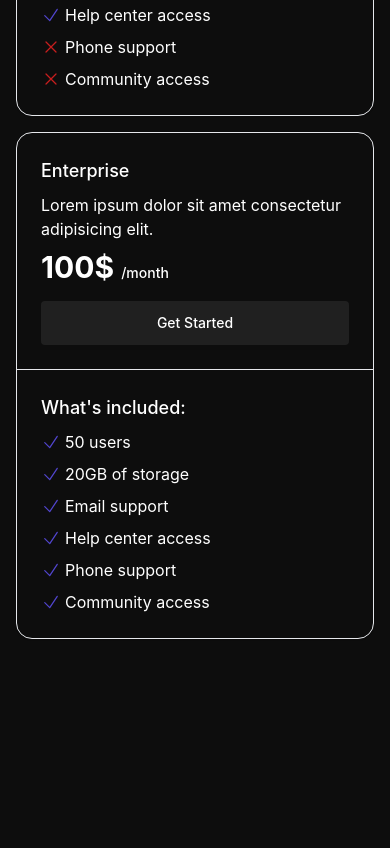
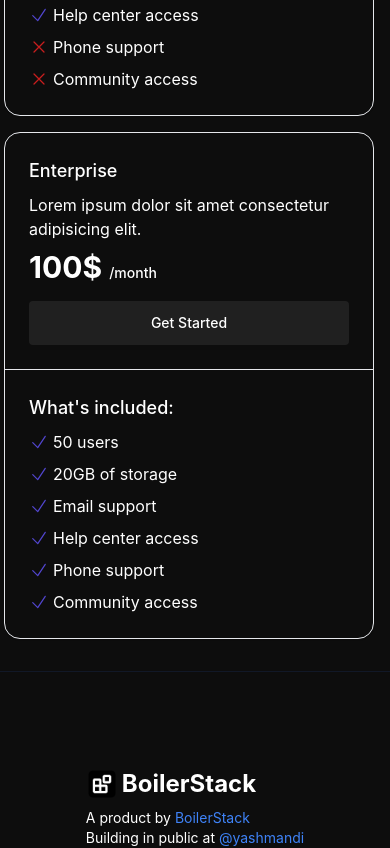
Before and after one commit to yashmandi/boilerstack, a React (Vite) app: page /pricing in a window 390 px wide. Shown: the part 1017-1865 px from the top of the page. Before the commit the page ends 1688 px from the top, so only its background shows below. Built offline with nearby package versions, Linux system fonts and the light colour scheme; a web font is replaced by a local one.

Commit message:
added footer in pricing

```diff
--- a/src/pages/Pricing.jsx
+++ b/src/pages/Pricing.jsx
@@ -1,11 +1,11 @@
 import React from "react";
 import NavbarComponent from "../components/NavbarComponent";
-
+import Footer from "../components/Footer";
 const Pricing = () => {
   return (
     <div>
       <NavbarComponent />
-      <div className="max-w-screen-xl px-4 py-8 sm:px-6 sm:py-12 lg:px-8 lg:py-16">
+      <div className="max-w-screen-xl px-4 py-8 pl-1  sm:px-6 sm:py-12 lg:px-8 lg:py-16">
         <div className="grid grid-cols-1 gap-4 sm:grid-cols-2 sm:items-stretch md:grid-cols-3 md:gap-8">
           <div className="divide-y divide-gray-200 rounded-2xl border border-gray-200 shadow-sm">
             <div className="p-6 sm:px-8">
@@ -467,6 +467,7 @@ const Pricing = () => {
           </div>
         </div>
       </div>
+      <Footer />
     </div>
   );
 };
```
